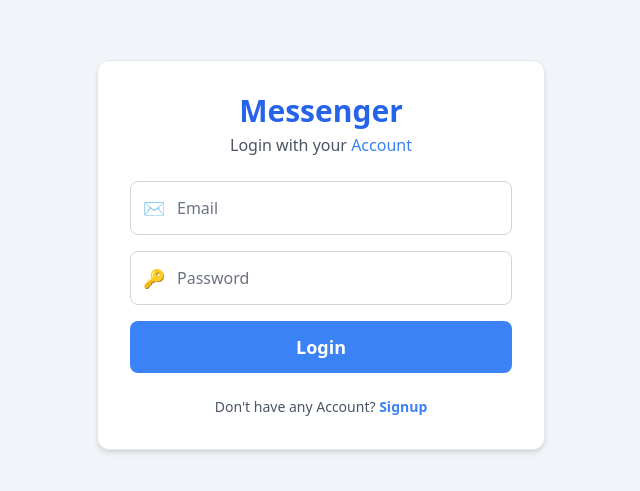
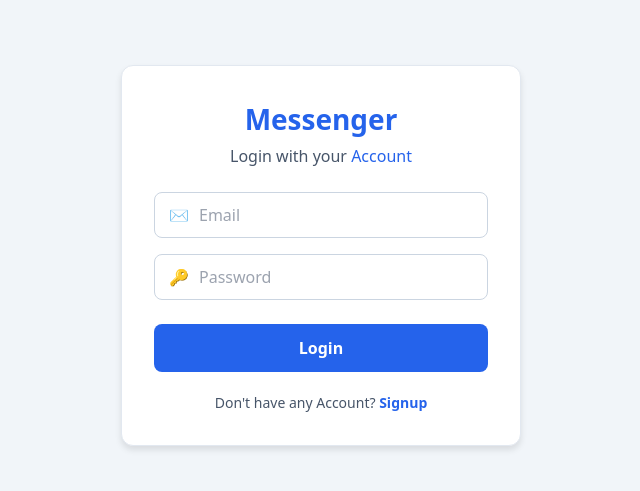
Before and after one commit to red12354/chat-app, a React (Vite) app: page / in a window 1280 px wide. Shown: the part 145-636 px from the top of the page, without its empty margins (319-959 px from the left). Built offline with nearby package versions, Linux system fonts and the light colour scheme.

Commit message:
Fresh UI fix for dynamic users and login styling

```diff
--- a/src/Home/left/User.jsx
+++ b/src/Home/left/User.jsx
@@ -1,19 +1,23 @@
 import React from 'react';
 
 const User = ({ user }) => {
+  // Dynamic user data extraction
+  const name = user?.fullname || user?.name || user?.username || 'User';
+  const email = user?.email || '';
+
   return (
     <div className="flex items-center gap-3 p-3 hover:bg-slate-800 rounded-lg cursor-pointer transition duration-150">
       <div className="avatar placeholder">
         <div className="bg-blue-600 text-white font-bold rounded-full w-10 h-10 flex items-center justify-center text-lg">
-          {user?.name ? user.name.charAt(0).toUpperCase() : (user?.email ? user.email.charAt(0).toUpperCase() : 'U')}
+          {name.charAt(0).toUpperCase()}
         </div>
       </div>
       <div className="overflow-hidden">
         <h3 className="font-semibold text-white text-sm truncate">
-          {user?.name || user?.username || 'User'}
+          {name}
         </h3>
         <p className="text-xs text-gray-400 truncate">
-          {user?.email || ''}
+          {email}
         </p>
       </div>
     </div>
--- a/src/Home/left/Users.jsx
+++ b/src/Home/left/Users.jsx
@@ -1,34 +1,30 @@
 import React, { useEffect, useState } from 'react';
 import User from './User';
-import { db } from '../../firebase'; // Tor firebase config path
-import { collection, onSnapshot } from 'firebase/firestore';
 
 const Users = () => {
-  const [users, setUsers] = useState([]);
+  const [userList, setUserList] = useState([]);
 
   useEffect(() => {
-    // Firebase Firestore-er 'users' collection theke live data fetch kora
-    if (db) {
-      const unsubscribe = onSnapshot(collection(db, 'users'), (snapshot) => {
-        const userList = snapshot.docs.map((doc) => ({
-          id: doc.id,
-          ...doc.data(),
-        }));
-        setUsers(userList);
-      });
-      return () => unsubscribe();
+    // LocalStorage or Auth State check
+    const storedUser = JSON.parse(localStorage.getItem('ChatUser')) || JSON.parse(localStorage.getItem('user'));
+
+    if (storedUser) {
+      setUserList([storedUser]);
+    } else {
+      // Fallback dynamic user state
+      setUserList([{ id: 1, name: 'Aritra', email: 'aritra@gmail.com' }]);
     }
   }, []);
 
   return (
-    <div className="flex-1 overflow-y-auto max-h-[80vh]">
-      {users.length > 0 ? (
-        users.map((user) => (
-          <User key={user.id || user.email} user={user} />
+    <div className="flex-1 overflow-y-auto max-h-[80vh] space-y-1">
+      {userList.length > 0 ? (
+        userList.map((u, index) => (
+          <User key={u._id || u.id || index} user={u} />
         ))
       ) : (
         <div className="text-center text-gray-400 py-4 text-sm">
-          No users found
+          No active users
         </div>
       )}
     </div>
--- a/src/login/Login.jsx
+++ b/src/login/Login.jsx
@@ -6,66 +6,73 @@
 
   const handleSubmit = (e) => {
     e.preventDefault();
+    const userObj = {
+      name: email.split('@')[0], // Automatically derives display name from email (e.g., Aritra)
+      email: email
+    };
+    localStorage.setItem('ChatUser', JSON.stringify(userObj));
     if (onLoginSuccess) {
-      onLoginSuccess({ email });
+      onLoginSuccess(userObj);
     }
   };
 
   return (
-    <div className="flex flex-col items-center justify-center min-h-screen bg-slate-100 p-4">
-      <div className="w-full max-w-md p-8 space-y-6 bg-white rounded-xl shadow-md border border-gray-200 text-black">
-        <div className="text-center space-y-1">
-          <h1 className="text-3xl font-bold text-blue-600">Messenger</h1>
-          <p className="text-gray-600 font-medium">
-            Login with your <span className="text-blue-500">Account</span>
+    <div style={{ backgroundColor: '#f1f5f9', minHeight: '100vh', display: 'flex', alignItems: 'center', justifyContent: 'center', padding: '16px' }}>
+      <div style={{ backgroundColor: '#ffffff', width: '100%', maxWidth: '400px', padding: '32px', borderRadius: '12px', boxShadow: '0 4px 6px rgba(0,0,0,0.1)', border: '1px solid #e2e8f0' }}>
+
+        <div style={{ textAlign: 'center', marginBottom: '24px' }}>
+          <h1 style={{ fontSize: '28px', fontWeight: 'bold', color: '#2563eb', margin: 0 }}>Messenger</h1>
+          <p style={{ color: '#475569', marginTop: '4px' }}>
+            Login with your <span style={{ color: '#2563eb' }}>Account</span>
           </p>
         </div>
 
-        <form onSubmit={handleSubmit} className="space-y-4">
+        <form onSubmit={handleSubmit} style={{ display: 'flex', flexDirection: 'column', gap: '16px' }}>
           {/* Email Box */}
-          <div className="flex items-center border border-gray-300 rounded-lg p-3 bg-white">
-            <span className="mr-3 text-lg">✉️</span>
+          <div style={{ display: 'flex', alignItems: 'center', border: '1px solid #cbd5e1', borderRadius: '8px', padding: '10px 14px', backgroundColor: '#ffffff' }}>
+            <span style={{ marginRight: '10px' }}>✉️</span>
             <input
               type="email"
-              className="w-full bg-white text-black placeholder-gray-500 border-none outline-none text-base"
               placeholder="Email"
               value={email}
               onChange={(e) => setEmail(e.target.value)}
               required
+              style={{ width: '100%', border: 'none', outline: 'none', backgroundColor: '#ffffff', color: '#000000', fontSize: '16px' }}
             />
           </div>
 
           {/* Password Box */}
-          <div className="flex items-center border border-gray-300 rounded-lg p-3 bg-white">
-            <span className="mr-3 text-lg">🔑</span>
+          <div style={{ display: 'flex', alignItems: 'center', border: '1px solid #cbd5e1', borderRadius: '8px', padding: '10px 14px', backgroundColor: '#ffffff' }}>
+            <span style={{ marginRight: '10px' }}>🔑</span>
             <input
               type="password"
-              className="w-full bg-white text-black placeholder-gray-500 border-none outline-none text-base"
               placeholder="Password"
-              value={email ? password : password}
+              value={password}
               onChange={(e) => setPassword(e.target.value)}
               required
+              style={{ width: '100%', border: 'none', outline: 'none', backgroundColor: '#ffffff', color: '#000000', fontSize: '16px' }}
             />
           </div>
 
           <button
             type="submit"
-            className="w-full py-3 bg-blue-500 hover:bg-blue-600 text-white font-semibold rounded-lg text-lg transition duration-200 mt-2"
+            style={{ width: '100%', padding: '12px', backgroundColor: '#2563eb', color: '#ffffff', fontWeight: 'bold', borderRadius: '8px', border: 'none', cursor: 'pointer', fontSize: '16px', marginTop: '8px' }}
           >
             Login
           </button>
         </form>
 
-        <div className="text-center text-sm text-gray-600">
+        <div style={{ textAlign: 'center', marginTop: '20px', fontSize: '14px', color: '#475569' }}>
           Don't have any Account?{' '}
           <button
             type="button"
             onClick={onSwitch}
-            className="text-blue-500 hover:underline font-semibold bg-transparent border-none p-0 cursor-pointer"
+            style={{ color: '#2563eb', background: 'none', border: 'none', cursor: 'pointer', fontWeight: 'bold' }}
           >
             Signup
           </button>
         </div>
+
       </div>
     </div>
   );
```
